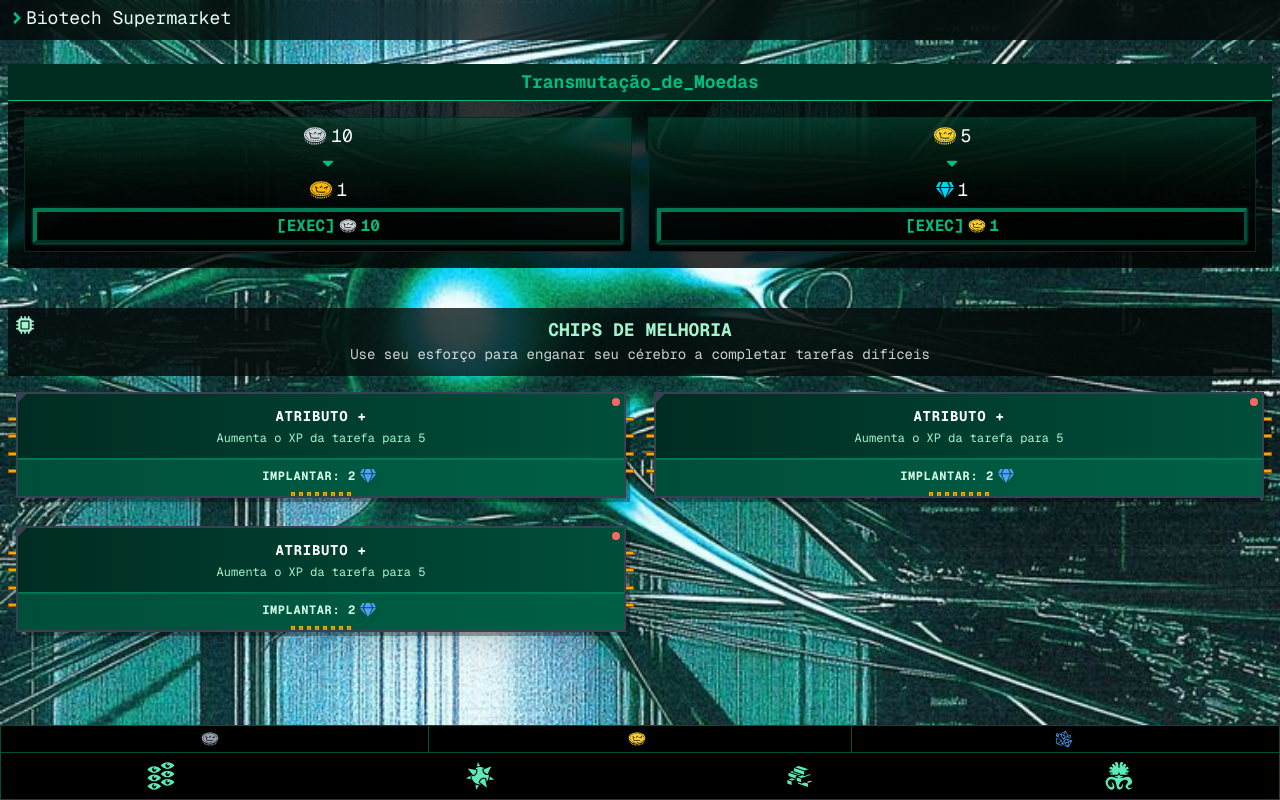
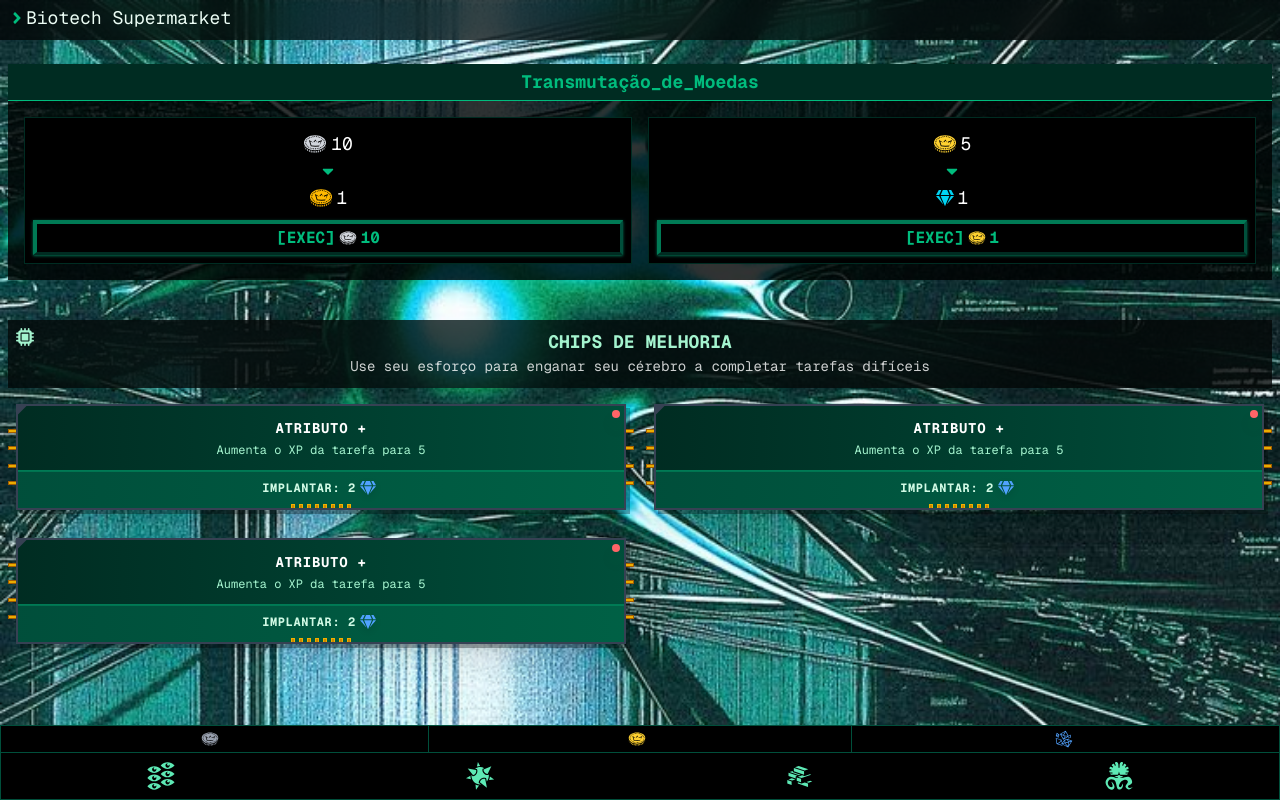
Before and after one commit to PedroVMLopes/cortex-overflow, a Next.js app: page /Store in a window 1280 px wide. Built offline with nearby package versions, Linux system fonts and the light colour scheme; no server answers; the database is empty; a web font is replaced by a local one.

Commit message:
UI Tweaks

```diff
--- a/components/CurrencyExchange.tsx
+++ b/components/CurrencyExchange.tsx
@@ -10,7 +10,7 @@ export default function CurrencyExchange() {
                 <div className="flex flex-row gap-4 p-4 bg-black/80">
 
                     {/* Silver to gold exchange */}
-                    <div className="flex flex-col items-center w-full p-2 pt-0 bg-gradient-to-t from-black to-emerald-500/20 backdrop-blur-3xl border border-emerald-950">
+                    <div className="flex flex-col items-center w-full p-2 bg-black backdrop-blur-3xl border border-emerald-950">
                         <div className="flex flex-col items-center justify-evenly w-full">
                             <div className="p-1 px-4 flex flex-col items-center w-20">
                                 <p className="flex flex-row items-center text-white"> <GiCrownCoin className="text-gray-300 text-2xl mr-1" /> 10 </p>
@@ -20,13 +20,13 @@ export default function CurrencyExchange() {
                                 <p className="flex flex-row items-center text-white"> <GiCrownCoin className="text-amber-400 text-2xl mr-1" /> 1 </p>
                             </div>
                         </div>
-                        <Button className="w-full">
+                        <Button className="w-full mt-1">
                             <p className="flex flex-row items-center justify-center"> [EXEC] <GiCrownCoin className="text-gray-300 text-lg mx-1" /> 10 </p>
                         </Button>
                     </div>
 
                     {/* Gold to gem exchange */}
-                    <div className="flex flex-col items-center w-full p-2 pt-0 bg-gradient-to-t from-black to-emerald-500/20 backdrop-blur-3xl border border-emerald-950">
+                    <div className="flex flex-col items-center w-full p-2 bg-black backdrop-blur-3xl border border-emerald-950">
                         <div className="flex flex-col items-center justify-evenly w-full">
                             <div className="p-1 px-4 flex flex-col items-center w-20">
                                 <p className="flex flex-row items-center text-white"> <GiCrownCoin className="text-amber-300 text-2xl mr-1" /> 5 </p>
@@ -36,7 +36,7 @@ export default function CurrencyExchange() {
                                 <p className="flex flex-row items-center text-white"> <FaGem className="text-cyan-400 mr-1" /> 1 </p>
                             </div>
                         </div>
-                        <Button className="w-full">
+                        <Button className="w-full mt-1">
                             <p className="flex flex-row items-center justify-center w-full"> [EXEC] <GiCrownCoin className="text-amber-300 text-lg mx-1" /> 1 </p>
                         </Button>
                     </div>
```
